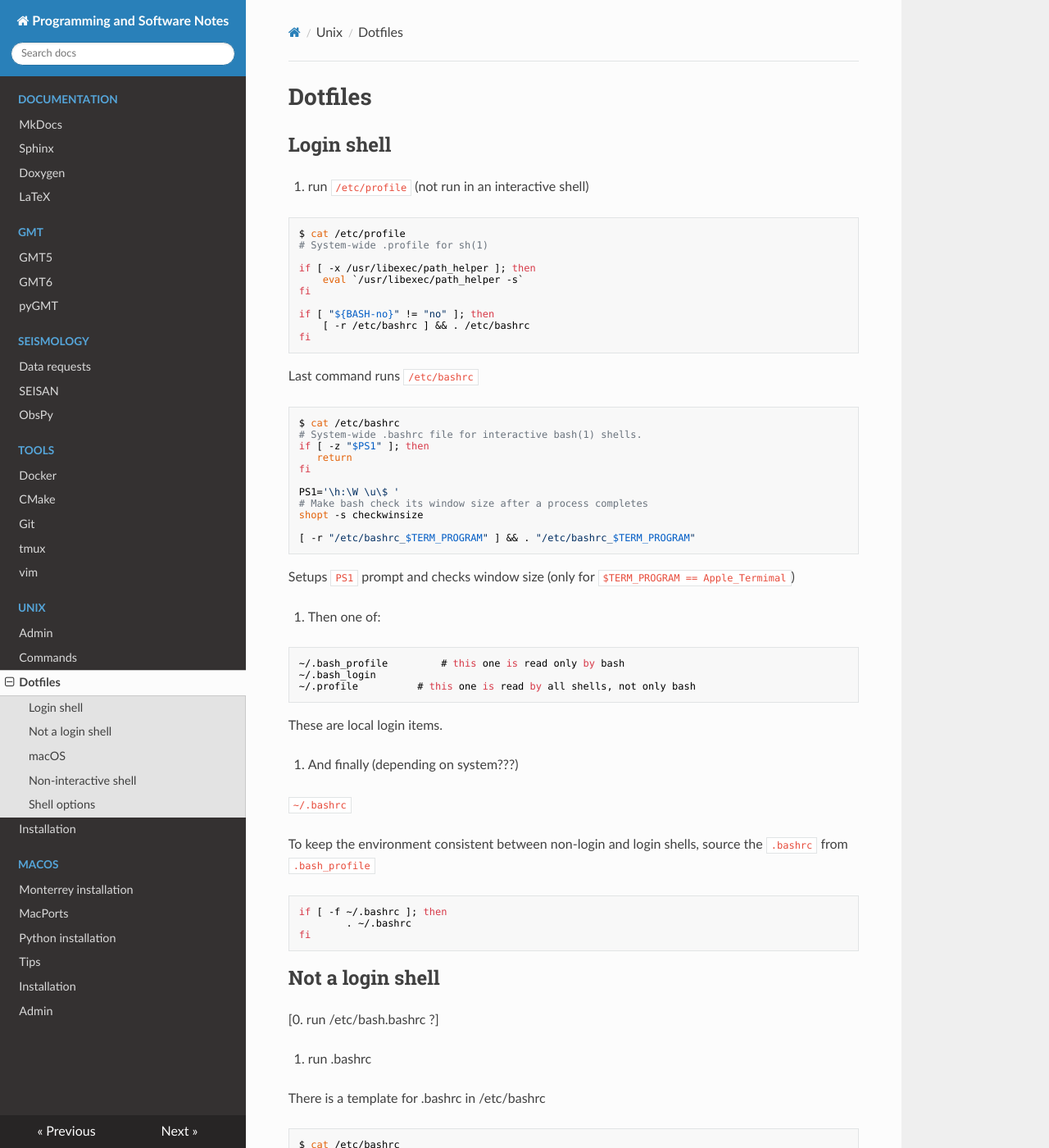
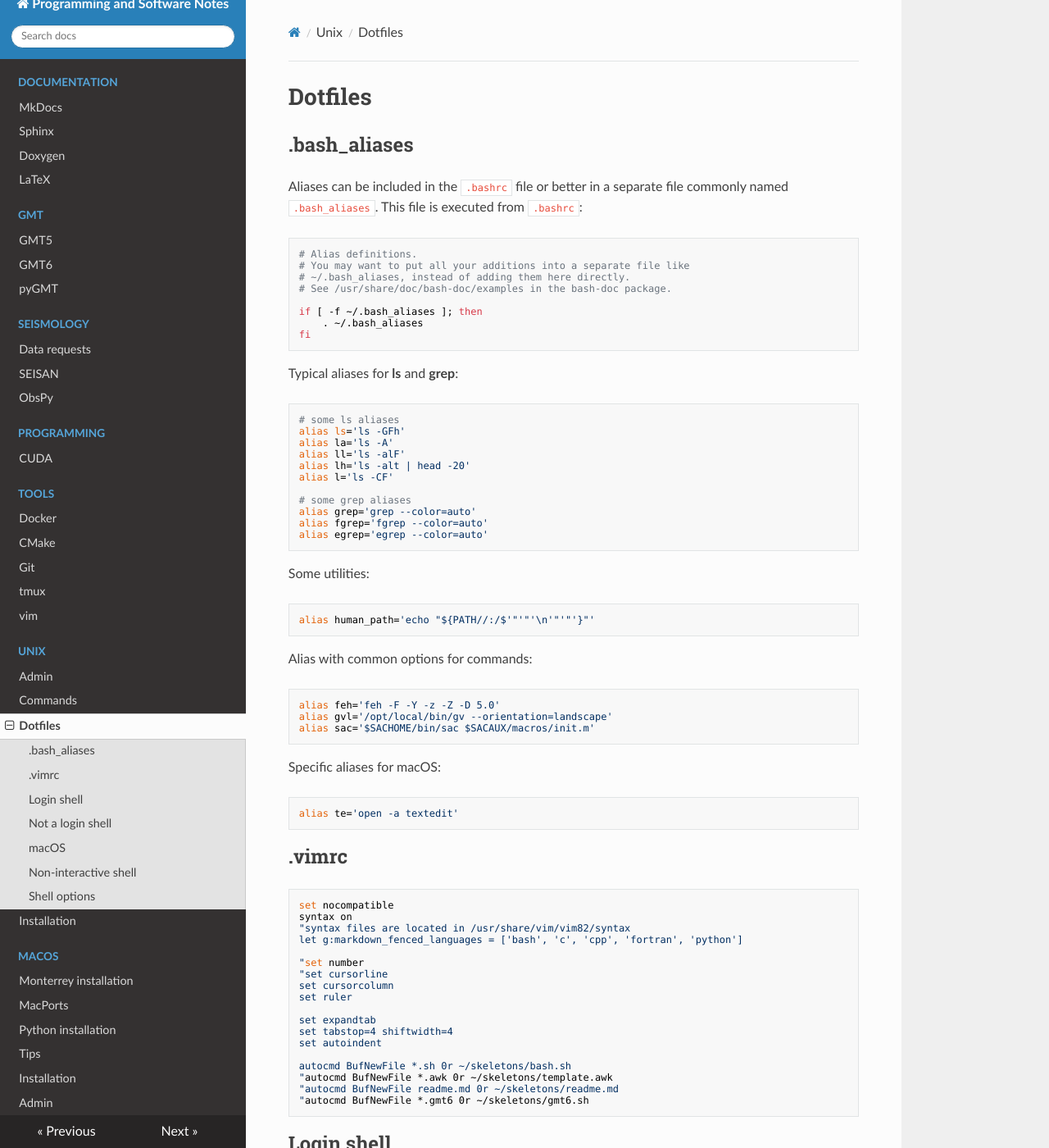
Before and after one commit to avillasenorh/Programming_Notes, an MkDocs documentation site: the page built from docs/unix/dotfiles.md, in a window 1280 px wide and 1400 px high. Shown: the whole window at 82% size. Built offline with MkDocs 1.6.1, drawn with Linux system fonts in a browser that asks for light colours; nearby versions of some CDN libraries.

Commit message:
Added info to dotfiles section

````diff
--- a/docs/unix/dotfiles.md
+++ b/docs/unix/dotfiles.md
@@ -1,4 +1,79 @@
 # Dotfiles
+
+## .bash_aliases
+
+Aliases can be included in the `.bashrc` file or better in a separate file commonly
+named `.bash_aliases`. This file is executed from `.bashrc`:
+
+```bash
+# Alias definitions.
+# You may want to put all your additions into a separate file like
+# ~/.bash_aliases, instead of adding them here directly.
+# See /usr/share/doc/bash-doc/examples in the bash-doc package.
+
+if [ -f ~/.bash_aliases ]; then
+    . ~/.bash_aliases
+fi
+```
+
+Typical aliases for **ls** and **grep**:
+
+```bash
+# some ls aliases
+alias ls='ls -GFh'
+alias la='ls -A'
+alias ll='ls -alF'
+alias lh='ls -alt | head -20'
+alias l='ls -CF'
+
+# some grep aliases
+alias grep='grep --color=auto'
+alias fgrep='fgrep --color=auto'
+alias egrep='egrep --color=auto'
+```
+
+Some utilities:
+
+```bash
+alias human_path='echo "${PATH//:/$'"'"'\n'"'"'}"'
+```
+
+Alias with common options for commands:
+
+```bash
+alias feh='feh -F -Y -z -Z -D 5.0'
+alias gvl='/opt/local/bin/gv --orientation=landscape'
+alias sac='$SACHOME/bin/sac $SACAUX/macros/init.m'
+```
+
+Specific aliases for macOS:
+
+```bash
+alias te='open -a textedit'
+```
+
+## .vimrc
+
+```
+set nocompatible
+syntax on
+"syntax files are located in /usr/share/vim/vim82/syntax
+let g:markdown_fenced_languages = ['bash', 'c', 'cpp', 'fortran', 'python']
+
+"set number
+"set cursorline
+set cursorcolumn
+set ruler
+
+set expandtab
+set tabstop=4 shiftwidth=4
+set autoindent
+
+autocmd BufNewFile *.sh 0r ~/skeletons/bash.sh
+"autocmd BufNewFile *.awk 0r ~/skeletons/template.awk
+"autocmd BufNewFile readme.md 0r ~/skeletons/readme.md
+"autocmd BufNewFile *.gmt6 0r ~/skeletons/gmt6.sh
+```
 
 ## Login shell
 
@@ -59,6 +134,7 @@ if [ -f ~/.bashrc ]; then
         . ~/.bashrc
 fi
 ```
+
 
 ## Not a login shell
 
--- a/mkdocs.yml
+++ b/mkdocs.yml
@@ -15,6 +15,8 @@ nav:
         - Data requests: 'seismology/data_requests.md'
         - SEISAN: 'seismology/seisan.md'
         - ObsPy: 'seismology/obspy.md'
+    - Programming:
+        - CUDA: 'programming/cuda.md'
     - Tools:
         - Docker: 'tools/docker.md'
         - CMake: 'tools/cmake.md'
````
Also changed, not shown: docs/macos/installation.md (+1 -0 lines), docs/programming/cuda.md (added, +32 -0 lines).
